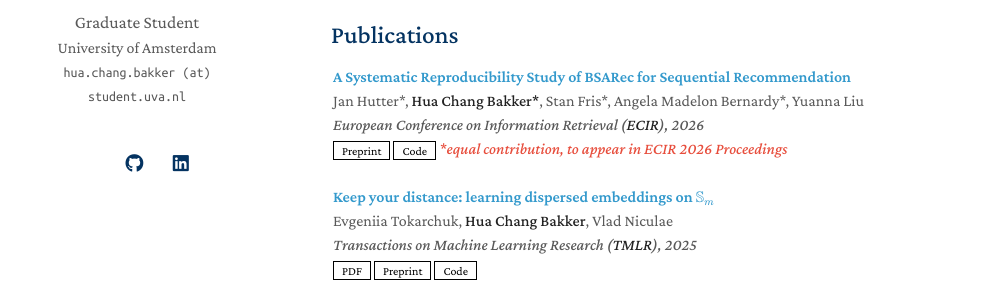
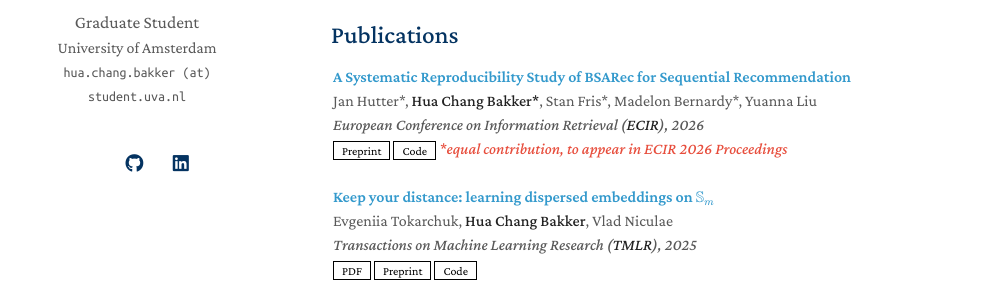
Before and after one commit to huachangb/huachangb.github.io, a Jekyll site: the page built from index.md, in a window 1280 px wide and 983 px high. Shown: the part 228-513 px from the top of the window, without its empty margins (139-1146 px from the left). Built offline with Jekyll 4.4.1, drawn with Linux system fonts in a browser that asks for light colours; a style sheet for code colours, icons or effects is not loaded.

Commit message:
Update publications.yml

```diff
--- a/_data/publications.yml
+++ b/_data/publications.yml
@@ -1,7 +1,7 @@
 main:
 
   - title: "A Systematic Reproducibility Study of BSARec for Sequential Recommendation"
-    authors: "Jan Hutter*, <strong>Hua Chang Bakker*</strong>, Stan Fris*, Angela Madelon Bernardy*, Yuanna Liu"
+    authors: "Jan Hutter*, <strong>Hua Chang Bakker*</strong>, Stan Fris*, Madelon Bernardy*, Yuanna Liu"
     notes: "*equal contribution, to appear in ECIR 2026 Proceedings"
     conference_short: ECIR
     conference: European Conference on Information Retrieval
```
